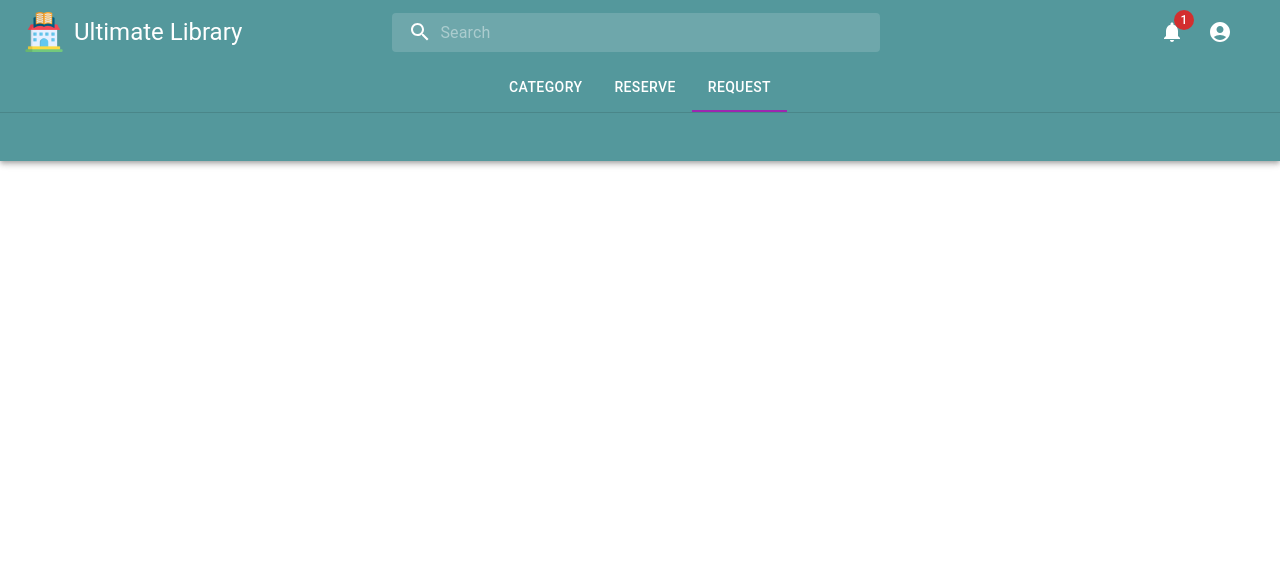
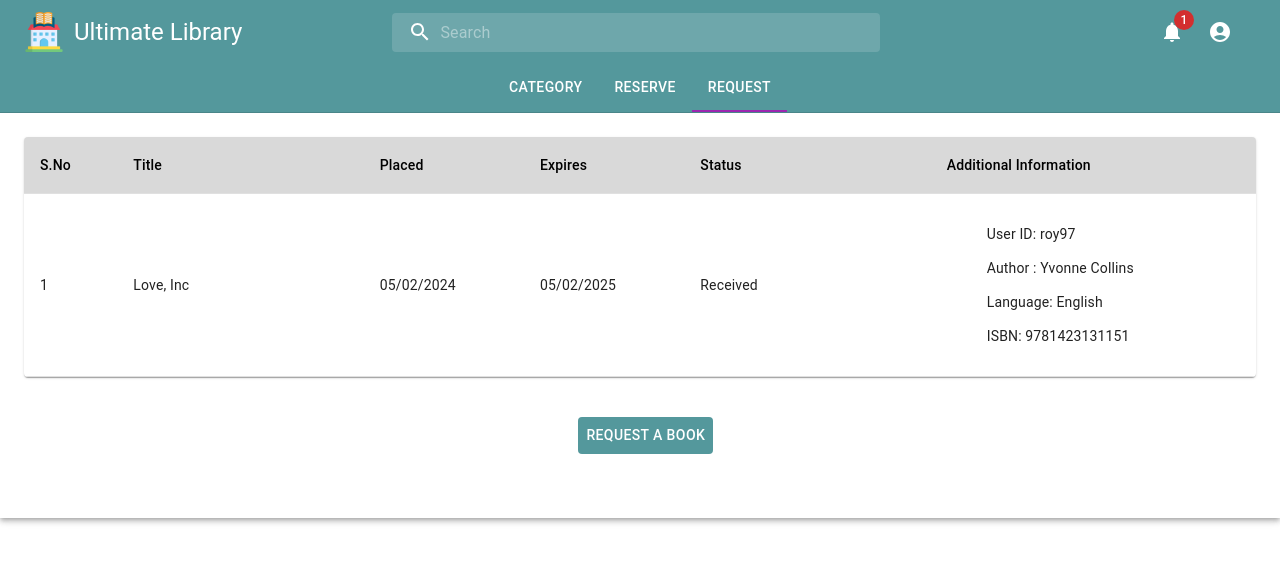
Before and after one commit to s224021028/UltimateLibraryApp-frontend, a React (Create React App) app: page / in a window 1280 px wide. Both pictures are taken after a click on the tab "REQUEST". Shown: the top 562 px of the page. Built offline with nearby package versions, Linux system fonts and the light colour scheme; no server answers.

Commit message:
Request Function

```diff
--- /dev/null
+++ b/src/api_responses/user-view-requests-response.json
@@ -0,0 +1 @@
+[{"_id":"65c030737ad94432fe5492d9","request_id":1,"user_id":"roy97","book_title":"Love, Inc","book_author":"Yvonne Collins","isbn":9781423131151,"book_language":"English","status":"Received","date":"2024-02-05T00:48:51.995Z","__v":0}]
--- /dev/null
+++ b/src/components/request/request.jsx
@@ -0,0 +1,13 @@
+import { Box } from "@mui/material";
+import RequestList from '../requestList/requestList'
+
+export default function Request(){
+    return(
+            <RequestList style={{
+                width: "100%",
+                display: "flex",
+                backgroundColor:'white',
+                alignItems: "center",
+                justifyContent: "center" }} />
+    )
+}
--- /dev/null
+++ b/src/components/requestForms/requestForm.jsx
@@ -0,0 +1,66 @@
+import * as React from 'react';
+import Box from '@mui/material/Box';
+import FilledInput from '@mui/material/FilledInput';
+import FormControl from '@mui/material/FormControl';
+import FormHelperText from '@mui/material/FormHelperText';
+import Input from '@mui/material/Input';
+import InputLabel from '@mui/material/InputLabel';
+import OutlinedInput from '@mui/material/OutlinedInput';
+import { useState } from 'react';
+import { Button, TextField } from '@mui/material';
+
+export default function ComposedTextField() {
+
+    const [RequestFormClose, setRequestFormClose]=useState();
+
+  const onClickRequest =()=>{
+    setRequestFormClose(false);
+  }
+
+  return (
+    <Box
+      component="form"
+      autoComplete="off"
+
+      sx={{
+        display:'flow'}}
+    >
+        <InputLabel required>Title</InputLabel>
+        <TextField fullWidth id="component-simple" placeholder='Title of the Book' />
+
+        <InputLabel required>Author</InputLabel>
+        <TextField fullWidth id="component-simple" placeholder='Author of the Book' />
+
+        <InputLabel>Language</InputLabel>
+        <TextField fullWidth id="component-simple" placeholder='Language of the Book' />
+
+        <InputLabel>ISBN</InputLabel>
+        <TextField fullWidth id="component-simple" placeholder='ISBN of the Book' />
+
+        {/* <Box sx={{margin:4,
+        display:'flex',
+        justifyContent:'space-around',
+        alignItems:'center'
+        }}>
+        <Button
+        style={{
+            backgroundColor:'#54989C',
+            color:'white',
+            }}
+
+        onClick={onClickRequest}
+        >
+            Close
+        </Button>
+        <Button
+        style={{
+            backgroundColor:'#54989C',
+            color:'white',
+            }}
+        >
+            Submit
+        </Button>
+        </Box> */}
+    </Box>
+  );
+}
--- /dev/null
+++ b/src/components/requestList/requestList.jsx
@@ -0,0 +1,135 @@
+import * as React from 'react';
+import { styled } from '@mui/material/styles';
+import Table from '@mui/material/Table';
+import TableBody from '@mui/material/TableBody';
+import TableCell, { tableCellClasses } from '@mui/material/TableCell';
+import TableContainer from '@mui/material/TableContainer';
+import TableHead from '@mui/material/TableHead';
+import TableRow from '@mui/material/TableRow';
+import Paper from '@mui/material/Paper';
+import { Dialog, DialogTitle, DialogContent, DialogActions } from '@mui/material';
+
+import useGetRequests from '../../hooks/useGetRequests';
+import useGetBooks from '../../hooks/useGetBooks';
+import { Button, Box } from '@mui/material';
+import RequestForm from '../requestForms/requestForm'
+import { useState } from 'react';
+
+const StyledTableCell = styled(TableCell)(() => ({
+
+  [`&.${tableCellClasses.head}`]: {
+    backgroundColor: "#D9D9D9",
+    color: 'black',
+  },
+  [`&.${tableCellClasses.body}`]: {
+    fontSize: 14,
+    wordWrap:'break-word',
+    whiteSpace: 'normal',
+  },
+}));
+
+export default function CustomizedTables() {
+  const requests = useGetRequests();
+  const books= useGetBooks();
+  const [RequestFormOpen, setRequestFormOpen]=useState();
+
+  const onClickRequest =()=>{
+    setRequestFormOpen(true);
+  }
+
+  if (!requests || !books) {
+    return null;
+  }
+
+  function formatDate(dateString) {
+    const options = { day: 'numeric', month: 'numeric', year: 'numeric' };
+    const formattedDate = new Date(dateString).toLocaleDateString('en-GB', options);
+    return formattedDate;
+  }
+
+  function calculateExpiryDate(issuedate){
+    const issueDate= new Date(issuedate);
+    const expiryDate= new Date(issueDate);
+
+    expiryDate.setDate(issueDate.getDate()+366);
+    const options = { day: 'numeric', month: 'numeric', year: 'numeric' };
+    const ExpiryFomattedDate=expiryDate.toLocaleDateString('en-GB', options)
+    return ExpiryFomattedDate
+  }
+
+  return (
+    <Box>
+    <TableContainer component={Paper}>
+      <Table sx={{ minWidth: 720 }} aria-label="customized table">
+        <TableHead>
+          <TableRow>
+            <StyledTableCell>S.No</StyledTableCell>
+            <StyledTableCell>Title</StyledTableCell>
+            <StyledTableCell>Placed</StyledTableCell>
+            <StyledTableCell>Expires</StyledTableCell>
+            <StyledTableCell>Status</StyledTableCell>
+            <StyledTableCell>Additional Information</StyledTableCell>
+          </TableRow>
+        </TableHead>
+        <TableBody>
+          {requests && requests.map((request) => (
+            <TableRow key={request.book_id}>
+              <StyledTableCell component="th" scope="row">{request.request_id}</StyledTableCell>
+              <StyledTableCell style={{width:'20%'}}>{request.book_title}</StyledTableCell>
+              <StyledTableCell>{formatDate(request.date)}</StyledTableCell>
+              <StyledTableCell>{calculateExpiryDate(request.date)}</StyledTableCell>
+              <StyledTableCell style={{width: '20%'}}>{request.status}</StyledTableCell>
+              <StyledTableCell>
+              <ul> User ID: {request.user_id} </ul>
+              <ul>Author : {request.book_author}</ul>
+              <ul>Language: {request.book_language}</ul>
+              <ul>ISBN: {request.isbn} </ul>
+              </StyledTableCell>
+            </TableRow>
+          ))}
+        </TableBody>
+      </Table>
+    </TableContainer>
+    <Button
+    sx={{
+      backgroundColor:'#54989C',
+      color:'white',
+      margin:5,
+      marginLeft: '45%',
+      }}
+      onClick={onClickRequest}>
+        Request A Book</Button>
+
+        <Dialog open={RequestFormOpen}>
+          <DialogTitle>Request A Book</DialogTitle>
+          <DialogContent
+          sx={{width: 515,
+            height: 390,
+            }}
+          >
+            <RequestForm/>
+          </DialogContent>
+          <DialogActions
+          sx={{
+            justifyContent:'space-around',
+            alignItems:'center',
+            marginBottom:3
+            }}
+          >
+          <Button
+          style={{
+            backgroundColor:'#54989C',
+            color:'white',
+            }}
+          onClick={() => setRequestFormOpen(false)}>Cancel</Button>
+          <Button
+          style={{
+            backgroundColor:'#54989C',
+            color:'white',
+            }}
+          >Submit</Button>
+        </DialogActions>
+        </Dialog>
+    </Box>
+  );
+}
--- a/src/components/tabs/tabs.jsx
+++ b/src/components/tabs/tabs.jsx
@@ -6,6 +6,7 @@ import Typography from "@mui/material/Typography";
 import Box from "@mui/material/Box";
 import Books from "../books/books";
 import Reservation from "../reserve/reserve";
+import Request from "../request/request";
 
 function CustomTabPanel(props) {
   const { children, value, index, ...other } = props;
@@ -77,7 +78,11 @@ export default function BasicTabs() {
       >
         <Reservation />
       </CustomTabPanel>
-      <CustomTabPanel value={value} index={2}>
+      <CustomTabPanel
+      value={value}
+      index={2}
+      style={{backgroundColor:"white"}}>
+        <Request/>
       </CustomTabPanel>
     </Box>
   );
--- /dev/null
+++ b/src/hooks/useGetRequests.js
@@ -0,0 +1,25 @@
+
+
+import { useState, useEffect } from "react";
+import RequestResp from '../api_responses/user-view-requests-response.json'
+import axios from "axios";
+
+const BASE_URL="https://onedrive.live.com/?authkey=%21ACcvQjo0JeZuH7U&cid=47D3B2D6AF52A4EC&id=47D3B2D6AF52A4EC%213038&parId=47D3B2D6AF52A4EC%212961&o=OneUp"
+export default function useGetRequests(){
+    const [requests, setRequests]=useState(null)
+
+    useEffect(()=>{
+        axios
+        .get(BASE_URL)
+        .then((res)=>{
+            console.log("Response", RequestResp);
+            setRequests([...RequestResp])
+        })
+        .catch(()=>{
+            console.log("Response", RequestResp);
+            setRequests([...RequestResp])
+        })
+    }, [])
+
+    return requests;
+}
```
